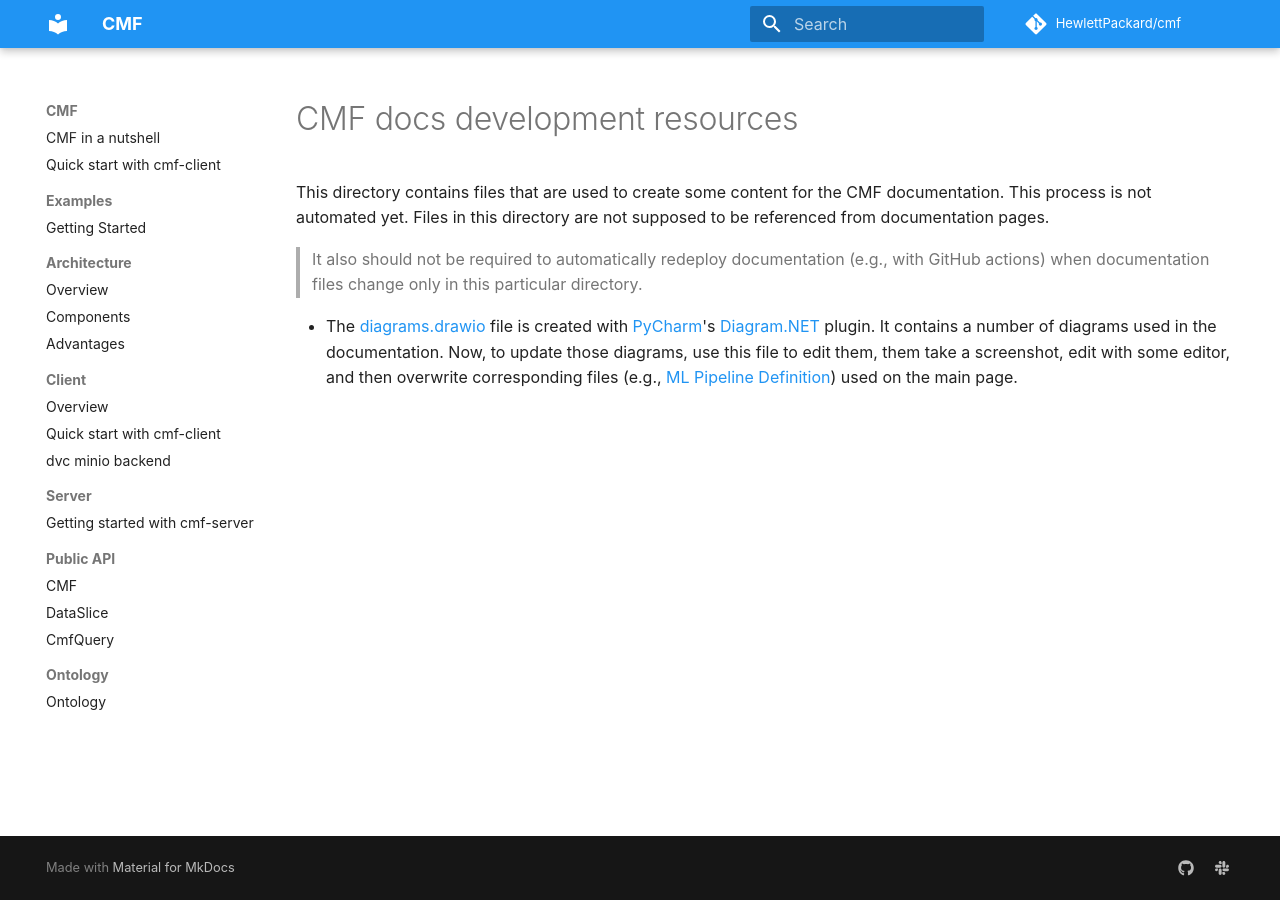
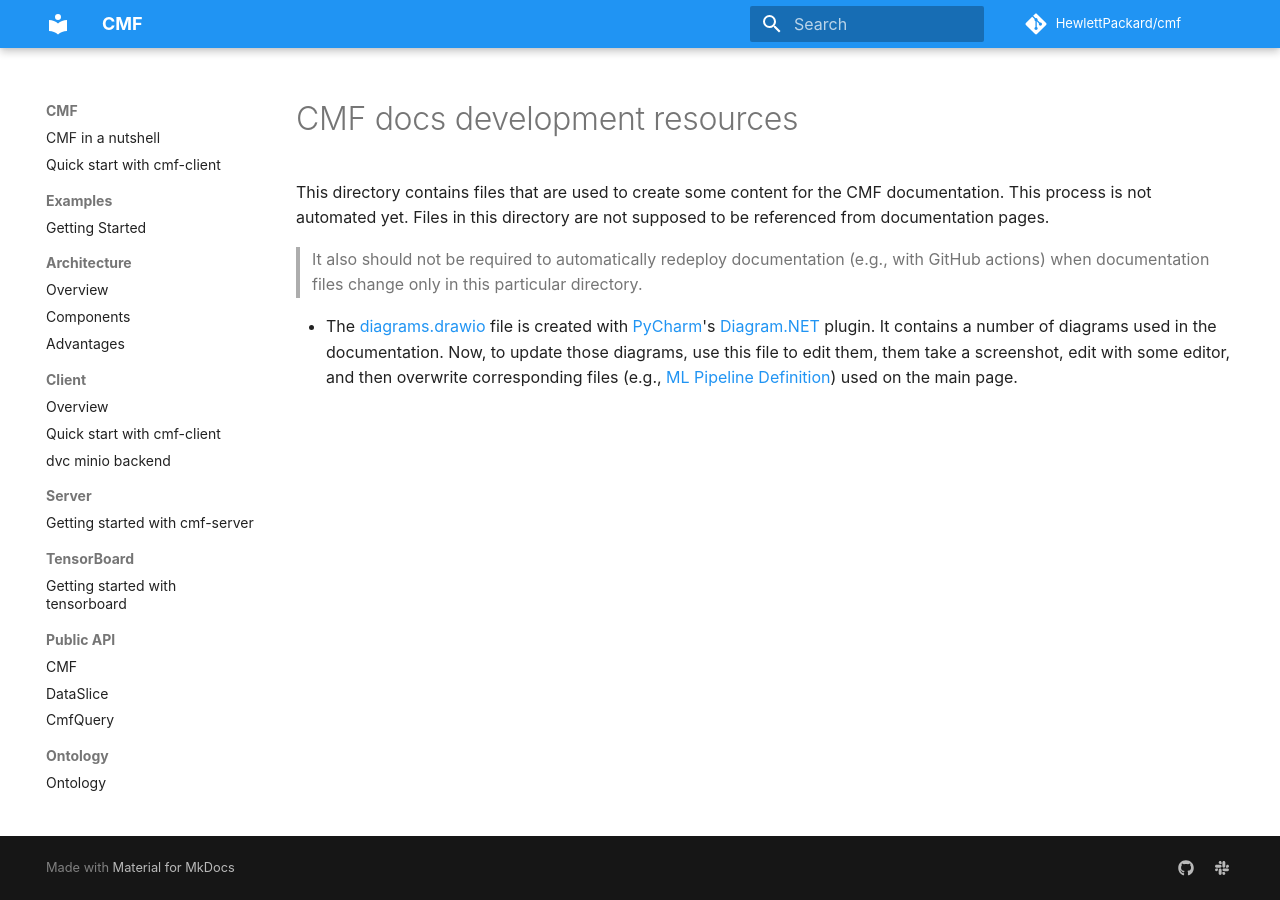
Before and after one commit to HewlettPackard/cmf, an MkDocs documentation site: the page built from docs/_src/README.md, in a window 1280 px wide. Built offline with MkDocs 1.6.1 and Material for MkDocs 9.7.7, drawn with Linux system fonts in a browser that asks for light colours; some web fonts are replaced; comment, search, counter and statistics services are not loaded.

Commit message:
Update mkdocs.yaml
Added for testing of TensorFlow document purpose

```diff
--- a/mkdocs.yaml
+++ b/mkdocs.yaml
@@ -92,6 +92,8 @@ nav:
       - dvc minio backend: cmf_client/minio-server.md
   - Server:
       - Getting started with cmf-server: cmf_server/cmf-server.md
+  - TensorBoard:
+      - Getting started with tensorboard: cmf_client/tensorflow_guide.md
   - Public API:
       - CMF: api/public/cmf.md
       - DataSlice: api/public/dataslice.md
```
